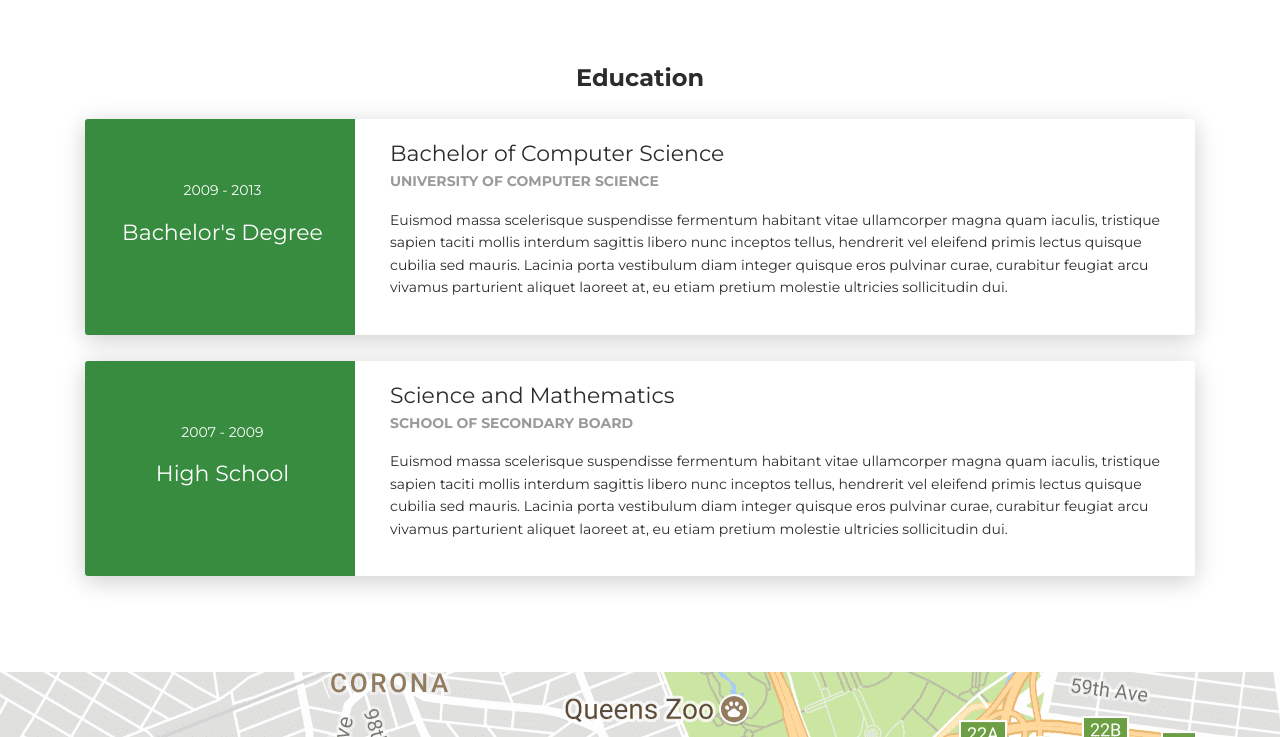
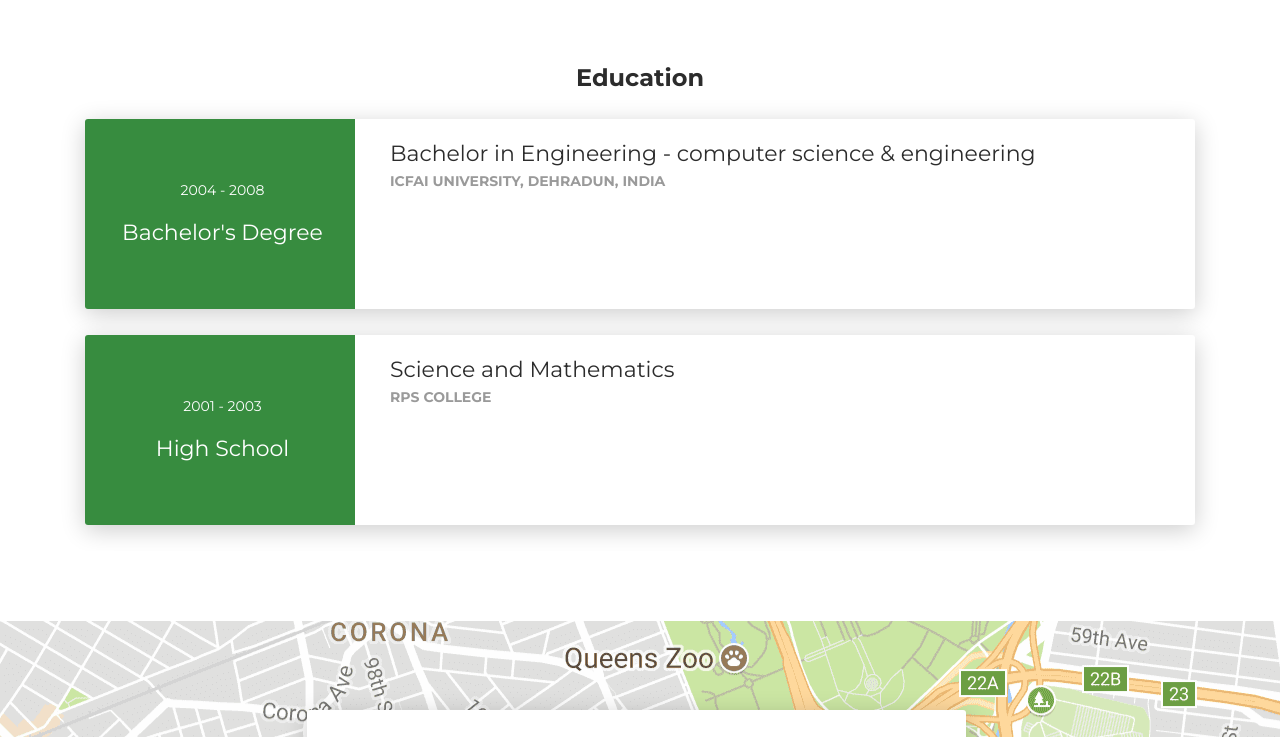
Before and after one commit to suyash86/suyashresume, a plain HTML site: page index.html in a window 1280 px wide. Shown: the part 3600-4337 px from the top of the page. Drawn offline with Linux system fonts and the light colour scheme.

Commit message:
Update index.html
Updated the education details

```diff
--- a/index.html
+++ b/index.html
@@ -482,15 +482,15 @@
       <div class="row">
         <div class="col-md-3 bg-primary" data-aos="fade-right" data-aos-offset="50" data-aos-duration="500">
           <div class="card-body cc-education-header">
-            <p>2009 - 2013</p>
+            <p>2004 - 2008</p>
             <div class="h5">Bachelor's Degree</div>
           </div>
         </div>
         <div class="col-md-9" data-aos="fade-left" data-aos-offset="50" data-aos-duration="500">
           <div class="card-body">
-            <div class="h5">Bachelor of Computer Science</div>
-            <p class="category">University of Computer Science</p>
-            <p>Euismod massa scelerisque suspendisse fermentum habitant vitae ullamcorper magna quam iaculis, tristique sapien taciti mollis interdum sagittis libero nunc inceptos tellus, hendrerit vel eleifend primis lectus quisque cubilia sed mauris. Lacinia porta vestibulum diam integer quisque eros pulvinar curae, curabitur feugiat arcu vivamus parturient aliquet laoreet at, eu etiam pretium molestie ultricies sollicitudin dui.</p>
+            <div class="h5">Bachelor in Engineering - computer science & engineering</div>
+            <p class="category">Icfai university, Dehradun, India</p>
+            <!-- <p>Euismod massa scelerisque suspendisse fermentum habitant vitae ullamcorper magna quam iaculis, tristique sapien taciti mollis interdum sagittis libero nunc inceptos tellus, hendrerit vel eleifend primis lectus quisque cubilia sed mauris. Lacinia porta vestibulum diam integer quisque eros pulvinar curae, curabitur feugiat arcu vivamus parturient aliquet laoreet at, eu etiam pretium molestie ultricies sollicitudin dui.</p> -->
           </div>
         </div>
       </div>
@@ -499,15 +499,15 @@
       <div class="row">
         <div class="col-md-3 bg-primary" data-aos="fade-right" data-aos-offset="50" data-aos-duration="500">
           <div class="card-body cc-education-header">
-            <p>2007 - 2009</p>
+            <p>2001 - 2003</p>
             <div class="h5">High School</div>
           </div>
         </div>
         <div class="col-md-9" data-aos="fade-left" data-aos-offset="50" data-aos-duration="500">
           <div class="card-body">
             <div class="h5">Science and Mathematics</div>
-            <p class="category">School of Secondary board</p>
-            <p>Euismod massa scelerisque suspendisse fermentum habitant vitae ullamcorper magna quam iaculis, tristique sapien taciti mollis interdum sagittis libero nunc inceptos tellus, hendrerit vel eleifend primis lectus quisque cubilia sed mauris. Lacinia porta vestibulum diam integer quisque eros pulvinar curae, curabitur feugiat arcu vivamus parturient aliquet laoreet at, eu etiam pretium molestie ultricies sollicitudin dui.</p>
+            <p class="category">RPS College</p>
+            <!-- <p>Euismod massa scelerisque suspendisse fermentum habitant vitae ullamcorper magna quam iaculis, tristique sapien taciti mollis interdum sagittis libero nunc inceptos tellus, hendrerit vel eleifend primis lectus quisque cubilia sed mauris. Lacinia porta vestibulum diam integer quisque eros pulvinar curae, curabitur feugiat arcu vivamus parturient aliquet laoreet at, eu etiam pretium molestie ultricies sollicitudin dui.</p> -->
           </div>
         </div>
       </div>
@@ -633,8 +633,8 @@
 </div>
     </div>
     <footer class="footer">
-      <div class="container text-center"><a class="cc-facebook btn btn-link" href="#"><i class="fa fa-facebook fa-2x " aria-hidden="true"></i></a><a class="cc-twitter btn btn-link " href="#"><i class="fa fa-twitter fa-2x " aria-hidden="true"></i></a><a class="cc-google-plus btn btn-link" href="#"><i class="fa fa-google-plus fa-2x" aria-hidden="true"></i></a><a class="cc-instagram btn btn-link" href="#"><i class="fa fa-instagram fa-2x " aria-hidden="true"></i></a></div>
-      <div class="h4 title text-center">Anthony Barnett</div>
+      <!-- <div class="container text-center"><a class="cc-facebook btn btn-link" href="#"><i class="fa fa-facebook fa-2x " aria-hidden="true"></i></a><a class="cc-twitter btn btn-link " href="#"><i class="fa fa-twitter fa-2x " aria-hidden="true"></i></a><a class="cc-google-plus btn btn-link" href="#"><i class="fa fa-google-plus fa-2x" aria-hidden="true"></i></a><a class="cc-instagram btn btn-link" href="#"><i class="fa fa-instagram fa-2x " aria-hidden="true"></i></a></div> -->
+      <div class="h4 title text-center">Suyash Singh</div>
       <div class="text-center text-muted">
         <p>&copy; Creative CV. All rights reserved.<br>Design - <a class="credit" href="https://templateflip.com" target="_blank">TemplateFlip</a></p>
       </div>
```
